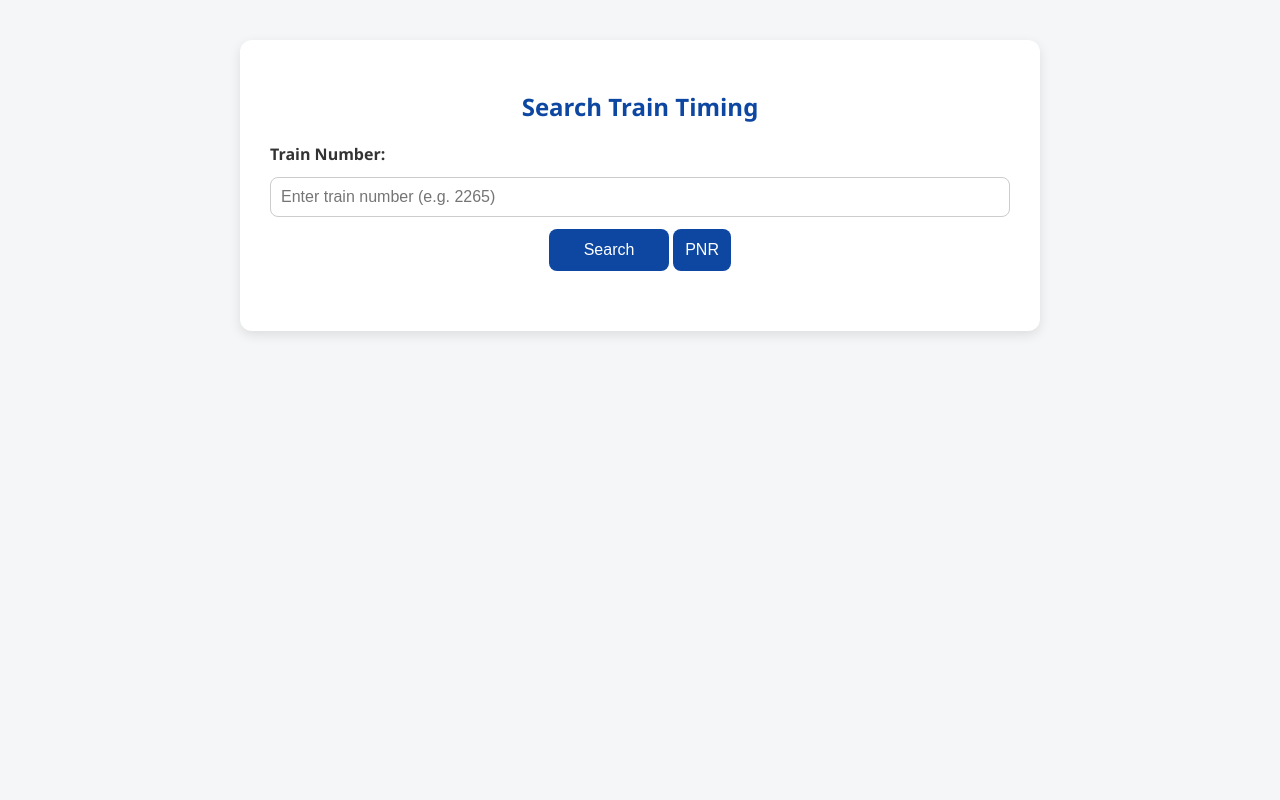
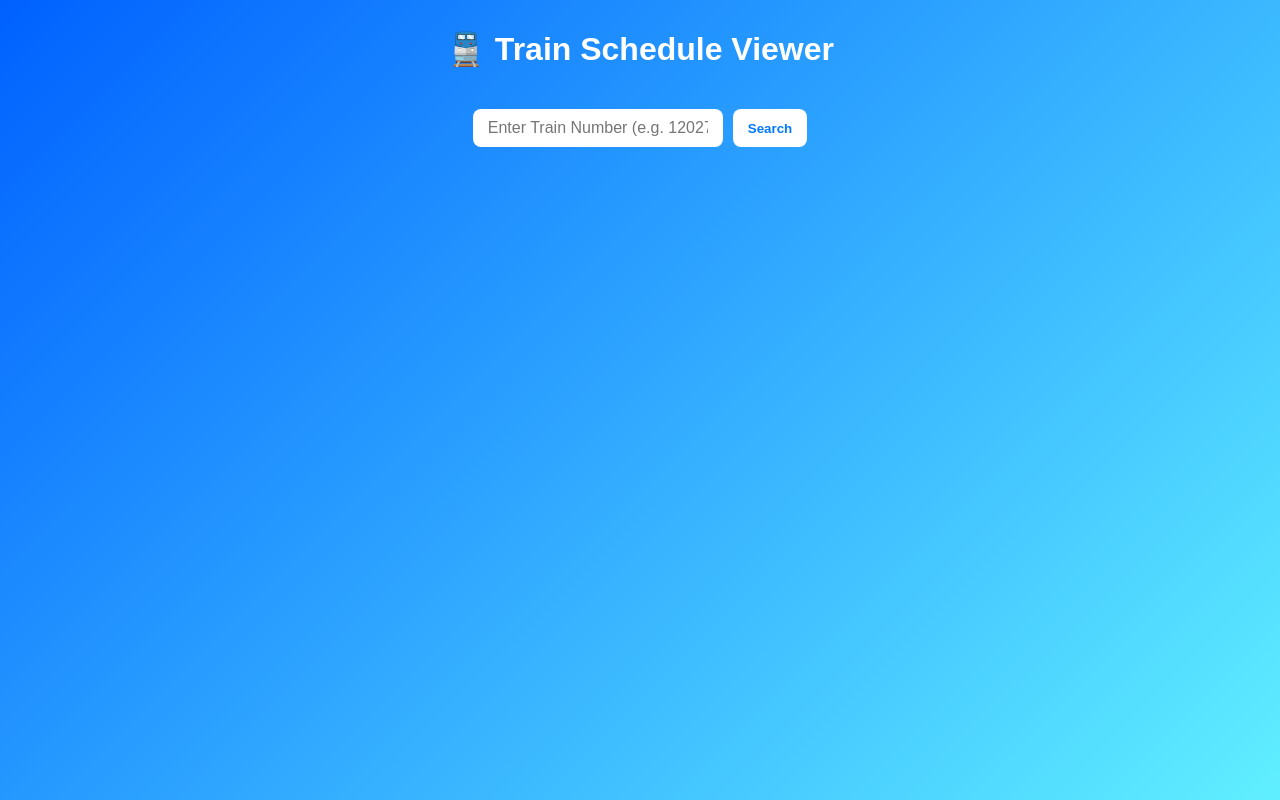
Before and after one commit to akash-na05/trains, a plain HTML site: page index.html in a window 1280 px wide. Drawn offline with Linux system fonts and the light colour scheme.

Commit message:
Update index.html

```diff
--- a/index.html
+++ b/index.html
@@ -2,159 +2,220 @@
 <html lang="en">
 <head>
 <meta charset="UTF-8" />
-  <meta name="viewport" content="width=device-width, initial-scale=1" />
-  <title>Train Search</title>
+<meta name="viewport" content="width=device-width, initial-scale=1.0" />
+<title>Dynamic Train Schedule Viewer</title>
+
 <style>
-    * {
-      box-sizing: border-box;
-    }
   body {
+    font-family: "Poppins", sans-serif;
+    background: linear-gradient(135deg, #0061ff, #60efff);
     margin: 0;
-      font-family: 'Segoe UI', Tahoma, Geneva, Verdana, sans-serif;
-      background: #f4f6f8;
-      color: #333;
-    }
-    .container {
-      max-width: 800px;
-      margin: 40px auto;
-      background: #fff;
-      padding: 30px;
-      border-radius: 12px;
-      box-shadow: 0 4px 12px rgba(0,0,0,0.1);
-    }
-    h2 {
-      margin-bottom: 20px;
-      color: #0d47a1;
-      text-align: center;
-    }
-    form {
+    padding: 0;
+    color: #222;
     display: flex;
     flex-direction: column;
-      gap: 12px;
+    align-items: center;
+    min-height: 100vh;
   }
-    label {
+
+  h1 {
+    color: #fff;
+    margin-top: 30px;
+    font-size: 2rem;
+  }
+
+  .search-box {
+    margin-top: 20px;
+    display: flex;
+    gap: 10px;
+  }
+
+  input[type="text"] {
+    padding: 10px 15px;
+    border-radius: 8px;
+    border: none;
+    outline: none;
+    font-size: 1rem;
+    width: 220px;
+  }
+
+  button {
+    background-color: #fff;
+    border: none;
+    color: #0078ff;
+    padding: 10px 15px;
+    border-radius: 8px;
+    cursor: pointer;
     font-weight: bold;
   }
-    input[type="text"] {
-      padding: 10px;
-      border: 1px solid #ccc;
-      border-radius: 8px;
-      font-size: 16px;
+
+  button:hover {
+    background-color: #0078ff;
+    color: #fff;
   }
-    button {
-      padding: 12px;
-      font-size: 16px;
-      background-color: #0d47a1;
-      color: white;
-      border: none;
-      border-radius: 8px;
-      cursor: pointer;
-      transition: background 0.3s ease;
+
+  .train-card {
+    background: #fff;
+    border-radius: 16px;
+    padding: 20px;
+    width: 90%;
+    max-width: 800px;
+    box-shadow: 0 8px 20px rgba(0, 0, 0, 0.15);
+    margin-top: 20px;
   }
-    button:hover {
-      background-color: #1565c0;
+
+  .train-header {
+    display: flex;
+    justify-content: space-between;
+    align-items: center;
+    border-bottom: 2px solid #eee;
+    padding-bottom: 10px;
   }
-    table {
+
+  .train-header h2 {
+    margin: 0;
+    color: #0078ff;
+  }
+
+  .train-details {
+    margin-top: 10px;
+    font-size: 0.95rem;
+  }
+
+  .train-details strong {
+    color: #444;
+  }
+
+  .schedule {
+    margin-top: 20px;
     border-collapse: collapse;
     width: 100%;
-      margin-top: 20px;
-      background-color: #fafafa;
-      border-radius: 8px;
-      overflow: hidden;
-      box-shadow: 0 2px 6px rgba(0,0,0,0.05);
   }
-    th, td {
-      padding: 12px 14px;
+
+  .schedule th {
+    background: #0078ff;
+    color: white;
+    padding: 10px;
     text-align: left;
   }
-    th {
-      background-color: #e3f2fd;
+
+  .schedule td {
+    padding: 8px 10px;
+    border-bottom: 1px solid #eee;
+  }
+
+  .station {
     font-weight: bold;
-      border-bottom: 1px solid #ccc;
   }
-    tr:nth-child(even) {
-      background-color: #f9f9f9;
+
+  @media (max-width: 600px) {
+    .train-card {
+      padding: 15px;
     }
-    tr:hover {
-      background-color: #e3f2fd;
-      cursor: pointer;
+    .train-header h2 {
+      font-size: 1.2rem;
     }
-    #dat_container {
-      margin-top: 30px;
+    .schedule th, .schedule td {
+      font-size: 0.8rem;
+    }
   }
 </style>
 </head>
+
 <body>
-  <div class="container">
-    <h2>Search Train Timing</h2>
-    <form id="trainForm">
-      <label for="trainNumber">Train Number:</label>
-      <input type="text" id="trainNumber" name="trainNumber" placeholder="Enter train number (e.g. 2265)" required />
-      <div style="text-align: center; ">
-        <button type="submit" style="width:120px">Search</button>
-      <a href="pnr.html" style="width:120px;"><button>PNR</button></a>
-      </div>
-    </form>
-    <div id="dat_container"></div>
+  <h1>🚆 Train Schedule Viewer</h1>
+
+  <div class="search-box">
+    <input type="text" id="trainInput" placeholder="Enter Train Number (e.g. 12027)" />
+    <button onclick="searchTrain()">Search</button>
   </div>
 
+  <div id="train-container"></div>
+
 <script>
-    document.getElementById('trainForm').addEventListener('submit', async function(event) {
-      event.preventDefault();
+  async function searchTrain() {
+    const trainNum = document.getElementById("trainInput").value.trim();
+    const container = document.getElementById("train-container");
+    container.innerHTML = "";
 
-      const trainNumber = document.getElementById('trainNumber').value.trim();
-      if (!trainNumber) return;
+    if (!trainNum) {
+      container.innerHTML = "<p style='color:white;'>⚠️ Please enter a train number.</p>";
+      return;
+    }
 
-      const url = `https://indian-railway-irctc.p.rapidapi.com/api/trains-search/v1/train/${trainNumber}?isH5=true&client=web`;
-
-      const options = {
-        method: 'GET',
-        headers: {
-          'x-rapidapi-key': 'daa17d58ccmshd9376db8e118fd6p18878bjsn88cdd4f4cd7a',
-          'x-rapidapi-host': 'indian-railway-irctc.p.rapidapi.com'
-        }
-      };
+    container.innerHTML = "<p style='color:white;'>⏳ Fetching train data...</p>";
 
     try {
-        const response = await fetch(url, options);
-        if (!response.ok) throw new Error(`Error: ${response.status}`);
+      // 🔹 Replace with your actual API endpoint
+      const apiUrl = "https://your-api-endpoint.com/getTrainData";
 
-        const result = await response.json();
-        const container = document.getElementById("dat_container");
+      // 🔹 Example: sending train number in POST body
+      const response = await fetch(apiUrl, {
+        method: "POST",
+        headers: { "Content-Type": "application/json" },
+        body: JSON.stringify({ queryText: trainNum })
+      });
+
+      if (!response.ok) throw new Error("Failed to fetch train details");
+
+      const data = await response.json();
       container.innerHTML = "";
-        if (result && result.body && result.body.length > 0 && result.body[0].trains.length > 0) {
-          const trains = result.body[0].trains;
-          let html = `<h3 style="margin-bottom: 15px; color:#0d47a1;">Trains matching "${trainNumber}"</h3>`;
-          html += `<table>
+
+      if (!data.body || !data.body.length || !data.body[0].trains.length) {
+        container.innerHTML = `<p style='color:white;'>🚫 No data found for train number ${trainNum}</p>`;
+        return;
+      }
+
+      // ✅ Display all trains
+      data.body[0].trains.forEach(train => {
+        const card = document.createElement("div");
+        card.className = "train-card";
+
+        card.innerHTML = `
+          <div class="train-header">
+            <h2>${train.trainName} (${train.trainNumber})</h2>
+            <div><strong>${train.origin}</strong> ➜ <strong>${train.destination}</strong></div>
+          </div>
+
+          <div class="train-details">
+            <p><strong>Classes:</strong> ${train.journeyClasses.join(", ")}</p>
+            <p><strong>Running Days:</strong> ${train.runningOn.replaceAll("Y", "✅").replaceAll("N", "❌")}</p>
+          </div>
+
+          <table class="schedule">
             <thead>
               <tr>
-                <th>Train Number</th>
-                <th>Train Name</th>
-                <th>Origin</th>
-                <th>Destination</th>
-                <th>Station From</th>
+                <th>#</th>
+                <th>Station Code</th>
+                <th>Station Name</th>
+                <th>Arr</th>
+                <th>Dep</th>
+                <th>Dist (km)</th>
+                <th>Halt</th>
               </tr>
             </thead>
-            <tbody>`;
-          trains.forEach(train => {
-            html += `<tr onclick="window.location.href='index2.html?trainNumber=${train.trainNumber}'">
-              <td>${train.trainNumber || '-'}</td>
-              <td>${train.trainName || '-'}</td>
-              <td>${train.origin || '-'}</td>
-              <td>${train.destination || '-'}</td>
-              <td>${train.stationFrom || '-'}</td>
-            </tr>`;
+            <tbody>
+              ${train.schedule.map(stop => `
+                <tr>
+                  <td>${stop.stnSerialNumber}</td>
+                  <td class="station">${stop.stationCode}</td>
+                  <td>${stop.stationName}</td>
+                  <td>${stop.arrivalTime}</td>
+                  <td>${stop.departureTime}</td>
+                  <td>${stop.distance}</td>
+                  <td>${stop.haltTime}</td>
+                </tr>
+              `).join('')}
+            </tbody>
+          </table>
+        `;
+        container.appendChild(card);
       });
-          html += '</tbody></table>';
-          container.innerHTML = html;
-        } else {
-          container.innerHTML = '<p style="color: #e53935;">No trains found for this train number.</p>';
+
+    } catch (error) {
+      container.innerHTML = `<p style="color:white;">❌ Error: ${error.message}</p>`;
     }
-      } catch (error) {
-        console.error(error);
-        document.getElementById("dat_container").innerHTML = '<p style="color: #e53935;">Failed to fetch train data. Please try again.</p>';
   }
-    });
 </script>
 </body>
 </html>
```
Lines whose indentation alone changed are shown as unchanged.
